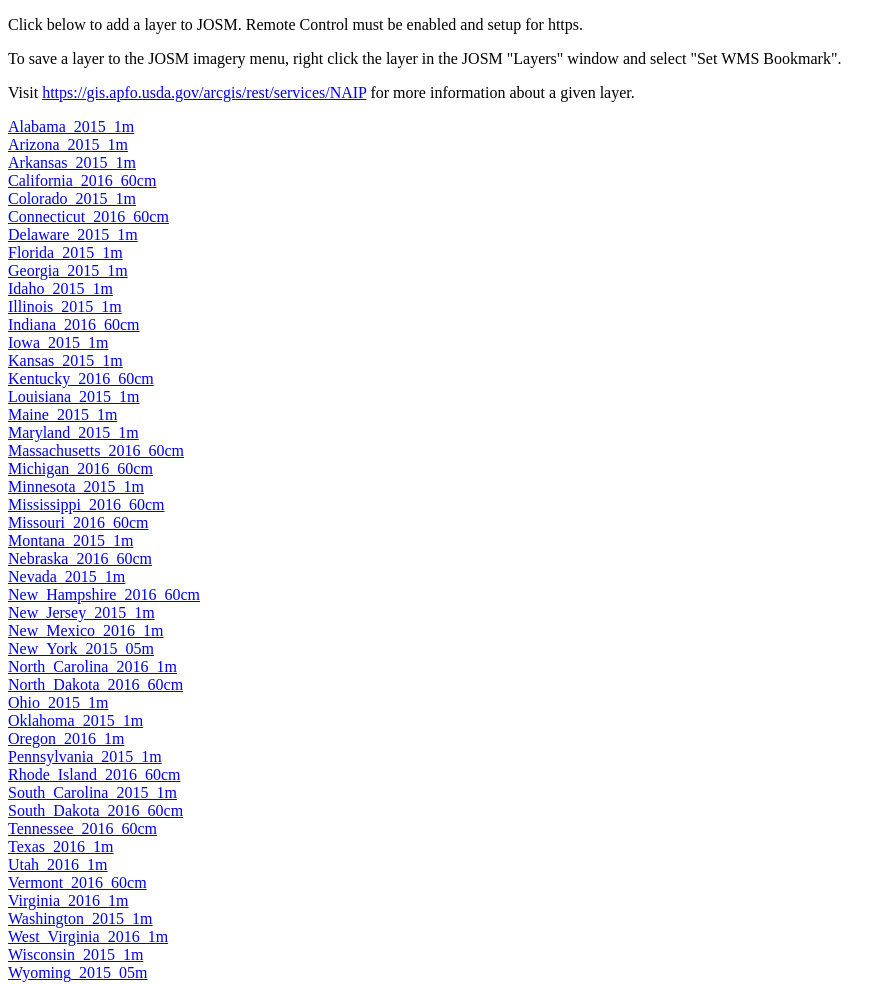
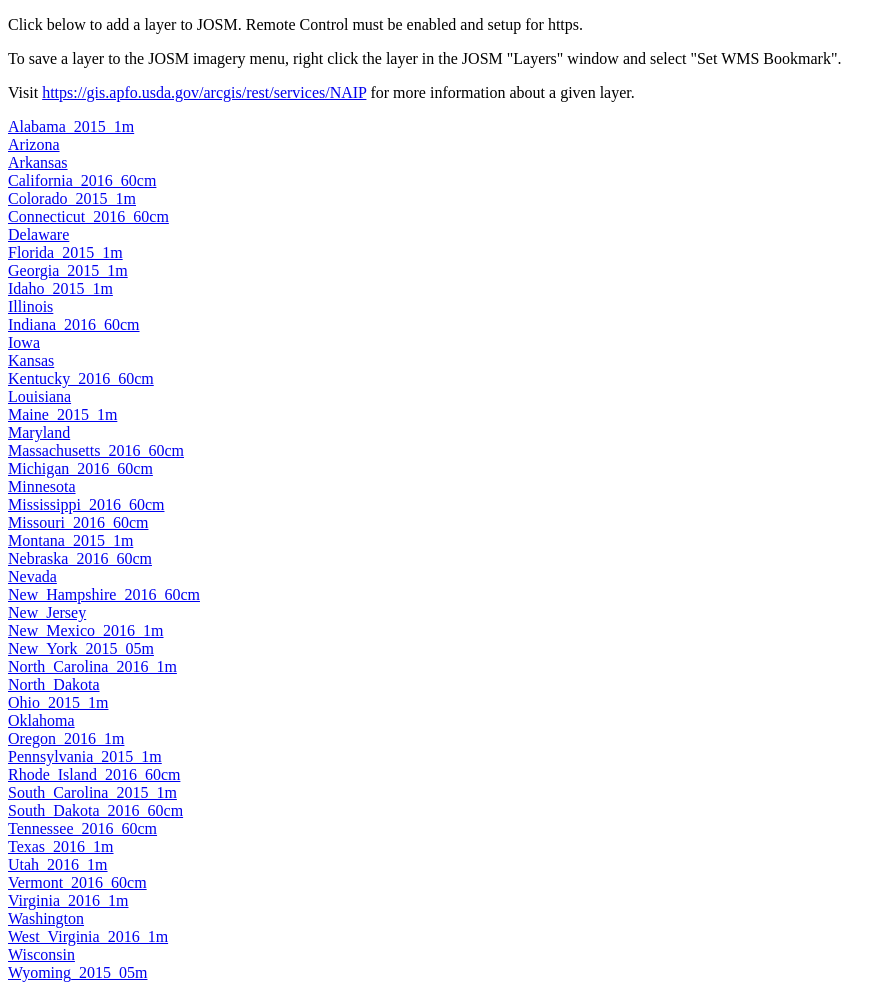
Before and after one commit to maxerickson/NAIP_Remote, a plain HTML site: page docs/index.html in a window 1280 px wide. Shown: the whole page, without its empty margins (0-896 px from the left). Drawn offline with Linux system fonts and the light colour scheme.

Commit message:
Update slugs.

```diff
--- a/docs/index.html
+++ b/docs/index.html
@@ -12,12 +12,12 @@
 <a class="im" href="https://127.0.0.1:8112/imagery?title=Alabama_2015_1m
 &type=wms&url=https://gis.apfo.usda.gov/arcgis/services/NAIP/Alabama_2015_1m
 /ImageServer/WMSServer?FORMAT=image/jpeg&VERSION=1.1.1&SERVICE=WMS&REQUEST=GetMap&LAYERS=&STYLES=&SRS={proj}&WIDTH={width}&HEIGHT={height}&BBOX={bbox}">Alabama_2015_1m
-</a></br><a class="im" href="https://127.0.0.1:8112/imagery?title=Arizona_2015_1m
-&type=wms&url=https://gis.apfo.usda.gov/arcgis/services/NAIP/Arizona_2015_1m
-/ImageServer/WMSServer?FORMAT=image/jpeg&VERSION=1.1.1&SERVICE=WMS&REQUEST=GetMap&LAYERS=&STYLES=&SRS={proj}&WIDTH={width}&HEIGHT={height}&BBOX={bbox}">Arizona_2015_1m
-</a></br><a class="im" href="https://127.0.0.1:8112/imagery?title=Arkansas_2015_1m
-&type=wms&url=https://gis.apfo.usda.gov/arcgis/services/NAIP/Arkansas_2015_1m
-/ImageServer/WMSServer?FORMAT=image/jpeg&VERSION=1.1.1&SERVICE=WMS&REQUEST=GetMap&LAYERS=&STYLES=&SRS={proj}&WIDTH={width}&HEIGHT={height}&BBOX={bbox}">Arkansas_2015_1m
+</a></br><a class="im" href="https://127.0.0.1:8112/imagery?title=Arizona
+&type=wms&url=https://gis.apfo.usda.gov/arcgis/services/NAIP/Arizona
+/ImageServer/WMSServer?FORMAT=image/jpeg&VERSION=1.1.1&SERVICE=WMS&REQUEST=GetMap&LAYERS=&STYLES=&SRS={proj}&WIDTH={width}&HEIGHT={height}&BBOX={bbox}">Arizona
+</a></br><a class="im" href="https://127.0.0.1:8112/imagery?title=Arkansas
+&type=wms&url=https://gis.apfo.usda.gov/arcgis/services/NAIP/Arkansas
+/ImageServer/WMSServer?FORMAT=image/jpeg&VERSION=1.1.1&SERVICE=WMS&REQUEST=GetMap&LAYERS=&STYLES=&SRS={proj}&WIDTH={width}&HEIGHT={height}&BBOX={bbox}">Arkansas
 </a></br><a class="im" href="https://127.0.0.1:8112/imagery?title=California_2016_60cm
 &type=wms&url=https://gis.apfo.usda.gov/arcgis/services/NAIP/California_2016_60cm
 /ImageServer/WMSServer?FORMAT=image/jpeg&VERSION=1.1.1&SERVICE=WMS&REQUEST=GetMap&LAYERS=&STYLES=&SRS={proj}&WIDTH={width}&HEIGHT={height}&BBOX={bbox}">California_2016_60cm
@@ -27,9 +27,9 @@
 </a></br><a class="im" href="https://127.0.0.1:8112/imagery?title=Connecticut_2016_60cm
 &type=wms&url=https://gis.apfo.usda.gov/arcgis/services/NAIP/Connecticut_2016_60cm
 /ImageServer/WMSServer?FORMAT=image/jpeg&VERSION=1.1.1&SERVICE=WMS&REQUEST=GetMap&LAYERS=&STYLES=&SRS={proj}&WIDTH={width}&HEIGHT={height}&BBOX={bbox}">Connecticut_2016_60cm
-</a></br><a class="im" href="https://127.0.0.1:8112/imagery?title=Delaware_2015_1m
-&type=wms&url=https://gis.apfo.usda.gov/arcgis/services/NAIP/Delaware_2015_1m
-/ImageServer/WMSServer?FORMAT=image/jpeg&VERSION=1.1.1&SERVICE=WMS&REQUEST=GetMap&LAYERS=&STYLES=&SRS={proj}&WIDTH={width}&HEIGHT={height}&BBOX={bbox}">Delaware_2015_1m
+</a></br><a class="im" href="https://127.0.0.1:8112/imagery?title=Delaware
+&type=wms&url=https://gis.apfo.usda.gov/arcgis/services/NAIP/Delaware
+/ImageServer/WMSServer?FORMAT=image/jpeg&VERSION=1.1.1&SERVICE=WMS&REQUEST=GetMap&LAYERS=&STYLES=&SRS={proj}&WIDTH={width}&HEIGHT={height}&BBOX={bbox}">Delaware
 </a></br><a class="im" href="https://127.0.0.1:8112/imagery?title=Florida_2015_1m
 &type=wms&url=https://gis.apfo.usda.gov/arcgis/services/NAIP/Florida_2015_1m
 /ImageServer/WMSServer?FORMAT=image/jpeg&VERSION=1.1.1&SERVICE=WMS&REQUEST=GetMap&LAYERS=&STYLES=&SRS={proj}&WIDTH={width}&HEIGHT={height}&BBOX={bbox}">Florida_2015_1m
@@ -39,39 +39,39 @@
 </a></br><a class="im" href="https://127.0.0.1:8112/imagery?title=Idaho_2015_1m
 &type=wms&url=https://gis.apfo.usda.gov/arcgis/services/NAIP/Idaho_2015_1m
 /ImageServer/WMSServer?FORMAT=image/jpeg&VERSION=1.1.1&SERVICE=WMS&REQUEST=GetMap&LAYERS=&STYLES=&SRS={proj}&WIDTH={width}&HEIGHT={height}&BBOX={bbox}">Idaho_2015_1m
-</a></br><a class="im" href="https://127.0.0.1:8112/imagery?title=Illinois_2015_1m
-&type=wms&url=https://gis.apfo.usda.gov/arcgis/services/NAIP/Illinois_2015_1m
-/ImageServer/WMSServer?FORMAT=image/jpeg&VERSION=1.1.1&SERVICE=WMS&REQUEST=GetMap&LAYERS=&STYLES=&SRS={proj}&WIDTH={width}&HEIGHT={height}&BBOX={bbox}">Illinois_2015_1m
+</a></br><a class="im" href="https://127.0.0.1:8112/imagery?title=Illinois
+&type=wms&url=https://gis.apfo.usda.gov/arcgis/services/NAIP/Illinois
+/ImageServer/WMSServer?FORMAT=image/jpeg&VERSION=1.1.1&SERVICE=WMS&REQUEST=GetMap&LAYERS=&STYLES=&SRS={proj}&WIDTH={width}&HEIGHT={height}&BBOX={bbox}">Illinois
 </a></br><a class="im" href="https://127.0.0.1:8112/imagery?title=Indiana_2016_60cm
 &type=wms&url=https://gis.apfo.usda.gov/arcgis/services/NAIP/Indiana_2016_60cm
 /ImageServer/WMSServer?FORMAT=image/jpeg&VERSION=1.1.1&SERVICE=WMS&REQUEST=GetMap&LAYERS=&STYLES=&SRS={proj}&WIDTH={width}&HEIGHT={height}&BBOX={bbox}">Indiana_2016_60cm
-</a></br><a class="im" href="https://127.0.0.1:8112/imagery?title=Iowa_2015_1m
-&type=wms&url=https://gis.apfo.usda.gov/arcgis/services/NAIP/Iowa_2015_1m
-/ImageServer/WMSServer?FORMAT=image/jpeg&VERSION=1.1.1&SERVICE=WMS&REQUEST=GetMap&LAYERS=&STYLES=&SRS={proj}&WIDTH={width}&HEIGHT={height}&BBOX={bbox}">Iowa_2015_1m
-</a></br><a class="im" href="https://127.0.0.1:8112/imagery?title=Kansas_2015_1m
-&type=wms&url=https://gis.apfo.usda.gov/arcgis/services/NAIP/Kansas_2015_1m
-/ImageServer/WMSServer?FORMAT=image/jpeg&VERSION=1.1.1&SERVICE=WMS&REQUEST=GetMap&LAYERS=&STYLES=&SRS={proj}&WIDTH={width}&HEIGHT={height}&BBOX={bbox}">Kansas_2015_1m
+</a></br><a class="im" href="https://127.0.0.1:8112/imagery?title=Iowa
+&type=wms&url=https://gis.apfo.usda.gov/arcgis/services/NAIP/Iowa
+/ImageServer/WMSServer?FORMAT=image/jpeg&VERSION=1.1.1&SERVICE=WMS&REQUEST=GetMap&LAYERS=&STYLES=&SRS={proj}&WIDTH={width}&HEIGHT={height}&BBOX={bbox}">Iowa
+</a></br><a class="im" href="https://127.0.0.1:8112/imagery?title=Kansas
+&type=wms&url=https://gis.apfo.usda.gov/arcgis/services/NAIP/Kansas
+/ImageServer/WMSServer?FORMAT=image/jpeg&VERSION=1.1.1&SERVICE=WMS&REQUEST=GetMap&LAYERS=&STYLES=&SRS={proj}&WIDTH={width}&HEIGHT={height}&BBOX={bbox}">Kansas
 </a></br><a class="im" href="https://127.0.0.1:8112/imagery?title=Kentucky_2016_60cm
 &type=wms&url=https://gis.apfo.usda.gov/arcgis/services/NAIP/Kentucky_2016_60cm
 /ImageServer/WMSServer?FORMAT=image/jpeg&VERSION=1.1.1&SERVICE=WMS&REQUEST=GetMap&LAYERS=&STYLES=&SRS={proj}&WIDTH={width}&HEIGHT={height}&BBOX={bbox}">Kentucky_2016_60cm
-</a></br><a class="im" href="https://127.0.0.1:8112/imagery?title=Louisiana_2015_1m
-&type=wms&url=https://gis.apfo.usda.gov/arcgis/services/NAIP/Louisiana_2015_1m
-/ImageServer/WMSServer?FORMAT=image/jpeg&VERSION=1.1.1&SERVICE=WMS&REQUEST=GetMap&LAYERS=&STYLES=&SRS={proj}&WIDTH={width}&HEIGHT={height}&BBOX={bbox}">Louisiana_2015_1m
+</a></br><a class="im" href="https://127.0.0.1:8112/imagery?title=Louisiana
+&type=wms&url=https://gis.apfo.usda.gov/arcgis/services/NAIP/Louisiana
+/ImageServer/WMSServer?FORMAT=image/jpeg&VERSION=1.1.1&SERVICE=WMS&REQUEST=GetMap&LAYERS=&STYLES=&SRS={proj}&WIDTH={width}&HEIGHT={height}&BBOX={bbox}">Louisiana
 </a></br><a class="im" href="https://127.0.0.1:8112/imagery?title=Maine_2015_1m
 &type=wms&url=https://gis.apfo.usda.gov/arcgis/services/NAIP/Maine_2015_1m
 /ImageServer/WMSServer?FORMAT=image/jpeg&VERSION=1.1.1&SERVICE=WMS&REQUEST=GetMap&LAYERS=&STYLES=&SRS={proj}&WIDTH={width}&HEIGHT={height}&BBOX={bbox}">Maine_2015_1m
-</a></br><a class="im" href="https://127.0.0.1:8112/imagery?title=Maryland_2015_1m
-&type=wms&url=https://gis.apfo.usda.gov/arcgis/services/NAIP/Maryland_2015_1m
-/ImageServer/WMSServer?FORMAT=image/jpeg&VERSION=1.1.1&SERVICE=WMS&REQUEST=GetMap&LAYERS=&STYLES=&SRS={proj}&WIDTH={width}&HEIGHT={height}&BBOX={bbox}">Maryland_2015_1m
+</a></br><a class="im" href="https://127.0.0.1:8112/imagery?title=Maryland
+&type=wms&url=https://gis.apfo.usda.gov/arcgis/services/NAIP/Maryland
+/ImageServer/WMSServer?FORMAT=image/jpeg&VERSION=1.1.1&SERVICE=WMS&REQUEST=GetMap&LAYERS=&STYLES=&SRS={proj}&WIDTH={width}&HEIGHT={height}&BBOX={bbox}">Maryland
 </a></br><a class="im" href="https://127.0.0.1:8112/imagery?title=Massachusetts_2016_60cm
 &type=wms&url=https://gis.apfo.usda.gov/arcgis/services/NAIP/Massachusetts_2016_60cm
 /ImageServer/WMSServer?FORMAT=image/jpeg&VERSION=1.1.1&SERVICE=WMS&REQUEST=GetMap&LAYERS=&STYLES=&SRS={proj}&WIDTH={width}&HEIGHT={height}&BBOX={bbox}">Massachusetts_2016_60cm
 </a></br><a class="im" href="https://127.0.0.1:8112/imagery?title=Michigan_2016_60cm
 &type=wms&url=https://gis.apfo.usda.gov/arcgis/services/NAIP/Michigan_2016_60cm
 /ImageServer/WMSServer?FORMAT=image/jpeg&VERSION=1.1.1&SERVICE=WMS&REQUEST=GetMap&LAYERS=&STYLES=&SRS={proj}&WIDTH={width}&HEIGHT={height}&BBOX={bbox}">Michigan_2016_60cm
-</a></br><a class="im" href="https://127.0.0.1:8112/imagery?title=Minnesota_2015_1m
-&type=wms&url=https://gis.apfo.usda.gov/arcgis/services/NAIP/Minnesota_2015_1m
-/ImageServer/WMSServer?FORMAT=image/jpeg&VERSION=1.1.1&SERVICE=WMS&REQUEST=GetMap&LAYERS=&STYLES=&SRS={proj}&WIDTH={width}&HEIGHT={height}&BBOX={bbox}">Minnesota_2015_1m
+</a></br><a class="im" href="https://127.0.0.1:8112/imagery?title=Minnesota
+&type=wms&url=https://gis.apfo.usda.gov/arcgis/services/NAIP/Minnesota
+/ImageServer/WMSServer?FORMAT=image/jpeg&VERSION=1.1.1&SERVICE=WMS&REQUEST=GetMap&LAYERS=&STYLES=&SRS={proj}&WIDTH={width}&HEIGHT={height}&BBOX={bbox}">Minnesota
 </a></br><a class="im" href="https://127.0.0.1:8112/imagery?title=Mississippi_2016_60cm
 &type=wms&url=https://gis.apfo.usda.gov/arcgis/services/NAIP/Mississippi_2016_60cm
 /ImageServer/WMSServer?FORMAT=image/jpeg&VERSION=1.1.1&SERVICE=WMS&REQUEST=GetMap&LAYERS=&STYLES=&SRS={proj}&WIDTH={width}&HEIGHT={height}&BBOX={bbox}">Mississippi_2016_60cm
@@ -84,15 +84,15 @@
 </a></br><a class="im" href="https://127.0.0.1:8112/imagery?title=Nebraska_2016_60cm
 &type=wms&url=https://gis.apfo.usda.gov/arcgis/services/NAIP/Nebraska_2016_60cm
 /ImageServer/WMSServer?FORMAT=image/jpeg&VERSION=1.1.1&SERVICE=WMS&REQUEST=GetMap&LAYERS=&STYLES=&SRS={proj}&WIDTH={width}&HEIGHT={height}&BBOX={bbox}">Nebraska_2016_60cm
-</a></br><a class="im" href="https://127.0.0.1:8112/imagery?title=Nevada_2015_1m
-&type=wms&url=https://gis.apfo.usda.gov/arcgis/services/NAIP/Nevada_2015_1m
-/ImageServer/WMSServer?FORMAT=image/jpeg&VERSION=1.1.1&SERVICE=WMS&REQUEST=GetMap&LAYERS=&STYLES=&SRS={proj}&WIDTH={width}&HEIGHT={height}&BBOX={bbox}">Nevada_2015_1m
+</a></br><a class="im" href="https://127.0.0.1:8112/imagery?title=Nevada
+&type=wms&url=https://gis.apfo.usda.gov/arcgis/services/NAIP/Nevada
+/ImageServer/WMSServer?FORMAT=image/jpeg&VERSION=1.1.1&SERVICE=WMS&REQUEST=GetMap&LAYERS=&STYLES=&SRS={proj}&WIDTH={width}&HEIGHT={height}&BBOX={bbox}">Nevada
 </a></br><a class="im" href="https://127.0.0.1:8112/imagery?title=New_Hampshire_2016_60cm
 &type=wms&url=https://gis.apfo.usda.gov/arcgis/services/NAIP/New_Hampshire_2016_60cm
 /ImageServer/WMSServer?FORMAT=image/jpeg&VERSION=1.1.1&SERVICE=WMS&REQUEST=GetMap&LAYERS=&STYLES=&SRS={proj}&WIDTH={width}&HEIGHT={height}&BBOX={bbox}">New_Hampshire_2016_60cm
-</a></br><a class="im" href="https://127.0.0.1:8112/imagery?title=New_Jersey_2015_1m
-&type=wms&url=https://gis.apfo.usda.gov/arcgis/services/NAIP/New_Jersey_2015_1m
-/ImageServer/WMSServer?FORMAT=image/jpeg&VERSION=1.1.1&SERVICE=WMS&REQUEST=GetMap&LAYERS=&STYLES=&SRS={proj}&WIDTH={width}&HEIGHT={height}&BBOX={bbox}">New_Jersey_2015_1m
+</a></br><a class="im" href="https://127.0.0.1:8112/imagery?title=New_Jersey
+&type=wms&url=https://gis.apfo.usda.gov/arcgis/services/NAIP/New_Jersey
+/ImageServer/WMSServer?FORMAT=image/jpeg&VERSION=1.1.1&SERVICE=WMS&REQUEST=GetMap&LAYERS=&STYLES=&SRS={proj}&WIDTH={width}&HEIGHT={height}&BBOX={bbox}">New_Jersey
 </a></br><a class="im" href="https://127.0.0.1:8112/imagery?title=New_Mexico_2016_1m
 &type=wms&url=https://gis.apfo.usda.gov/arcgis/services/NAIP/New_Mexico_2016_1m
 /ImageServer/WMSServer?FORMAT=image/jpeg&VERSION=1.1.1&SERVICE=WMS&REQUEST=GetMap&LAYERS=&STYLES=&SRS={proj}&WIDTH={width}&HEIGHT={height}&BBOX={bbox}">New_Mexico_2016_1m
@@ -102,15 +102,15 @@
 </a></br><a class="im" href="https://127.0.0.1:8112/imagery?title=North_Carolina_2016_1m
 &type=wms&url=https://gis.apfo.usda.gov/arcgis/services/NAIP/North_Carolina_2016_1m
 /ImageServer/WMSServer?FORMAT=image/jpeg&VERSION=1.1.1&SERVICE=WMS&REQUEST=GetMap&LAYERS=&STYLES=&SRS={proj}&WIDTH={width}&HEIGHT={height}&BBOX={bbox}">North_Carolina_2016_1m
-</a></br><a class="im" href="https://127.0.0.1:8112/imagery?title=North_Dakota_2016_60cm
-&type=wms&url=https://gis.apfo.usda.gov/arcgis/services/NAIP/North_Dakota_2016_60cm
-/ImageServer/WMSServer?FORMAT=image/jpeg&VERSION=1.1.1&SERVICE=WMS&REQUEST=GetMap&LAYERS=&STYLES=&SRS={proj}&WIDTH={width}&HEIGHT={height}&BBOX={bbox}">North_Dakota_2016_60cm
+</a></br><a class="im" href="https://127.0.0.1:8112/imagery?title=North_Dakota
+&type=wms&url=https://gis.apfo.usda.gov/arcgis/services/NAIP/North_Dakota
+/ImageServer/WMSServer?FORMAT=image/jpeg&VERSION=1.1.1&SERVICE=WMS&REQUEST=GetMap&LAYERS=&STYLES=&SRS={proj}&WIDTH={width}&HEIGHT={height}&BBOX={bbox}">North_Dakota
 </a></br><a class="im" href="https://127.0.0.1:8112/imagery?title=Ohio_2015_1m
 &type=wms&url=https://gis.apfo.usda.gov/arcgis/services/NAIP/Ohio_2015_1m
 /ImageServer/WMSServer?FORMAT=image/jpeg&VERSION=1.1.1&SERVICE=WMS&REQUEST=GetMap&LAYERS=&STYLES=&SRS={proj}&WIDTH={width}&HEIGHT={height}&BBOX={bbox}">Ohio_2015_1m
-</a></br><a class="im" href="https://127.0.0.1:8112/imagery?title=Oklahoma_2015_1m
-&type=wms&url=https://gis.apfo.usda.gov/arcgis/services/NAIP/Oklahoma_2015_1m
-/ImageServer/WMSServer?FORMAT=image/jpeg&VERSION=1.1.1&SERVICE=WMS&REQUEST=GetMap&LAYERS=&STYLES=&SRS={proj}&WIDTH={width}&HEIGHT={height}&BBOX={bbox}">Oklahoma_2015_1m
+</a></br><a class="im" href="https://127.0.0.1:8112/imagery?title=Oklahoma
+&type=wms&url=https://gis.apfo.usda.gov/arcgis/services/NAIP/Oklahoma
+/ImageServer/WMSServer?FORMAT=image/jpeg&VERSION=1.1.1&SERVICE=WMS&REQUEST=GetMap&LAYERS=&STYLES=&SRS={proj}&WIDTH={width}&HEIGHT={height}&BBOX={bbox}">Oklahoma
 </a></br><a class="im" href="https://127.0.0.1:8112/imagery?title=Oregon_2016_1m
 &type=wms&url=https://gis.apfo.usda.gov/arcgis/services/NAIP/Oregon_2016_1m
 /ImageServer/WMSServer?FORMAT=image/jpeg&VERSION=1.1.1&SERVICE=WMS&REQUEST=GetMap&LAYERS=&STYLES=&SRS={proj}&WIDTH={width}&HEIGHT={height}&BBOX={bbox}">Oregon_2016_1m
@@ -141,15 +141,15 @@
 </a></br><a class="im" href="https://127.0.0.1:8112/imagery?title=Virginia_2016_1m
 &type=wms&url=https://gis.apfo.usda.gov/arcgis/services/NAIP/Virginia_2016_1m
 /ImageServer/WMSServer?FORMAT=image/jpeg&VERSION=1.1.1&SERVICE=WMS&REQUEST=GetMap&LAYERS=&STYLES=&SRS={proj}&WIDTH={width}&HEIGHT={height}&BBOX={bbox}">Virginia_2016_1m
-</a></br><a class="im" href="https://127.0.0.1:8112/imagery?title=Washington_2015_1m
-&type=wms&url=https://gis.apfo.usda.gov/arcgis/services/NAIP/Washington_2015_1m
-/ImageServer/WMSServer?FORMAT=image/jpeg&VERSION=1.1.1&SERVICE=WMS&REQUEST=GetMap&LAYERS=&STYLES=&SRS={proj}&WIDTH={width}&HEIGHT={height}&BBOX={bbox}">Washington_2015_1m
+</a></br><a class="im" href="https://127.0.0.1:8112/imagery?title=Washington
+&type=wms&url=https://gis.apfo.usda.gov/arcgis/services/NAIP/Washington
+/ImageServer/WMSServer?FORMAT=image/jpeg&VERSION=1.1.1&SERVICE=WMS&REQUEST=GetMap&LAYERS=&STYLES=&SRS={proj}&WIDTH={width}&HEIGHT={height}&BBOX={bbox}">Washington
 </a></br><a class="im" href="https://127.0.0.1:8112/imagery?title=West_Virginia_2016_1m
 &type=wms&url=https://gis.apfo.usda.gov/arcgis/services/NAIP/West_Virginia_2016_1m
 /ImageServer/WMSServer?FORMAT=image/jpeg&VERSION=1.1.1&SERVICE=WMS&REQUEST=GetMap&LAYERS=&STYLES=&SRS={proj}&WIDTH={width}&HEIGHT={height}&BBOX={bbox}">West_Virginia_2016_1m
-</a></br><a class="im" href="https://127.0.0.1:8112/imagery?title=Wisconsin_2015_1m
-&type=wms&url=https://gis.apfo.usda.gov/arcgis/services/NAIP/Wisconsin_2015_1m
-/ImageServer/WMSServer?FORMAT=image/jpeg&VERSION=1.1.1&SERVICE=WMS&REQUEST=GetMap&LAYERS=&STYLES=&SRS={proj}&WIDTH={width}&HEIGHT={height}&BBOX={bbox}">Wisconsin_2015_1m
+</a></br><a class="im" href="https://127.0.0.1:8112/imagery?title=Wisconsin
+&type=wms&url=https://gis.apfo.usda.gov/arcgis/services/NAIP/Wisconsin
+/ImageServer/WMSServer?FORMAT=image/jpeg&VERSION=1.1.1&SERVICE=WMS&REQUEST=GetMap&LAYERS=&STYLES=&SRS={proj}&WIDTH={width}&HEIGHT={height}&BBOX={bbox}">Wisconsin
 </a></br><a class="im" href="https://127.0.0.1:8112/imagery?title=Wyoming_2015_05m
 &type=wms&url=https://gis.apfo.usda.gov/arcgis/services/NAIP/Wyoming_2015_05m
 /ImageServer/WMSServer?FORMAT=image/jpeg&VERSION=1.1.1&SERVICE=WMS&REQUEST=GetMap&LAYERS=&STYLES=&SRS={proj}&WIDTH={width}&HEIGHT={height}&BBOX={bbox}">Wyoming_2015_05m
```
Also changed, not shown: 1 other file.
